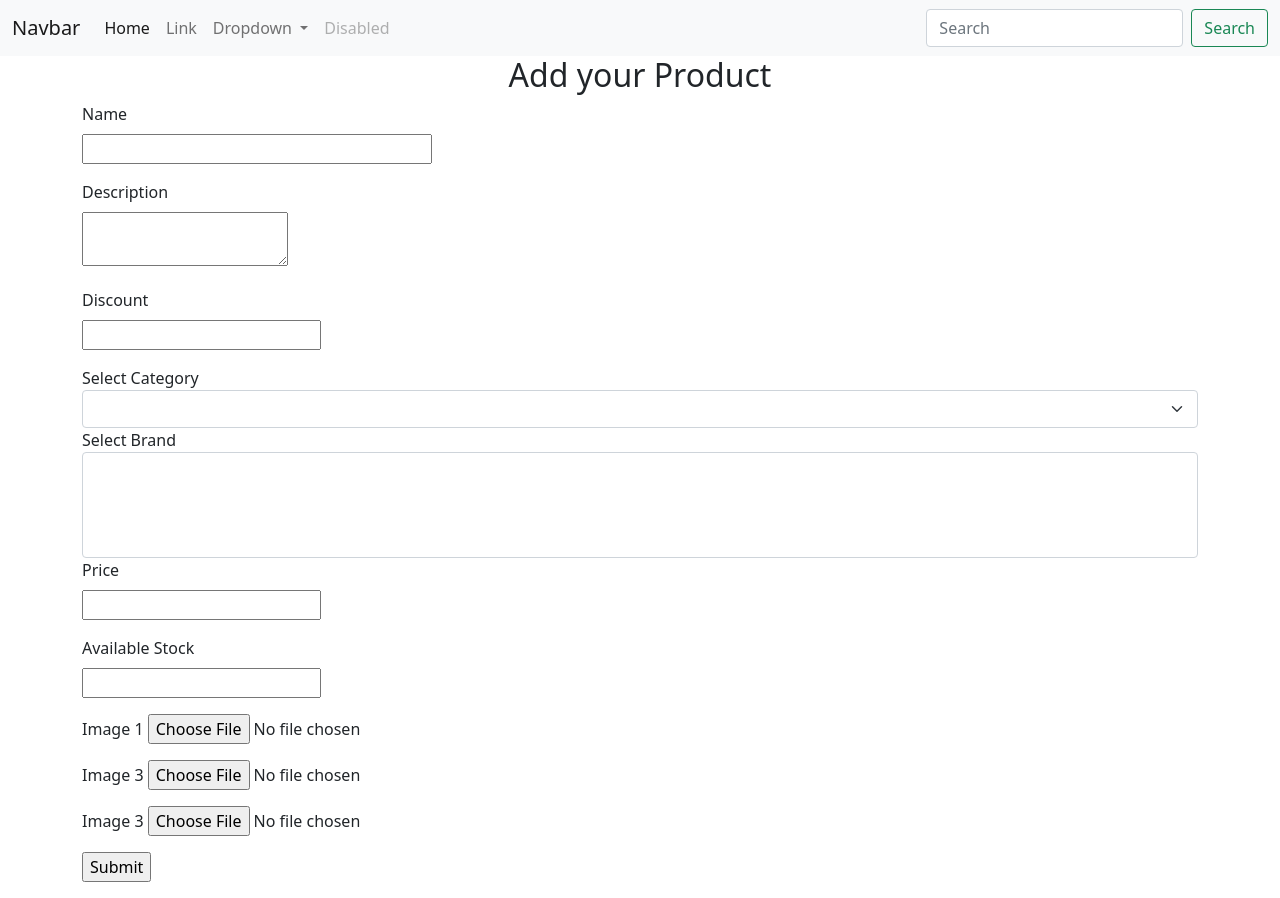
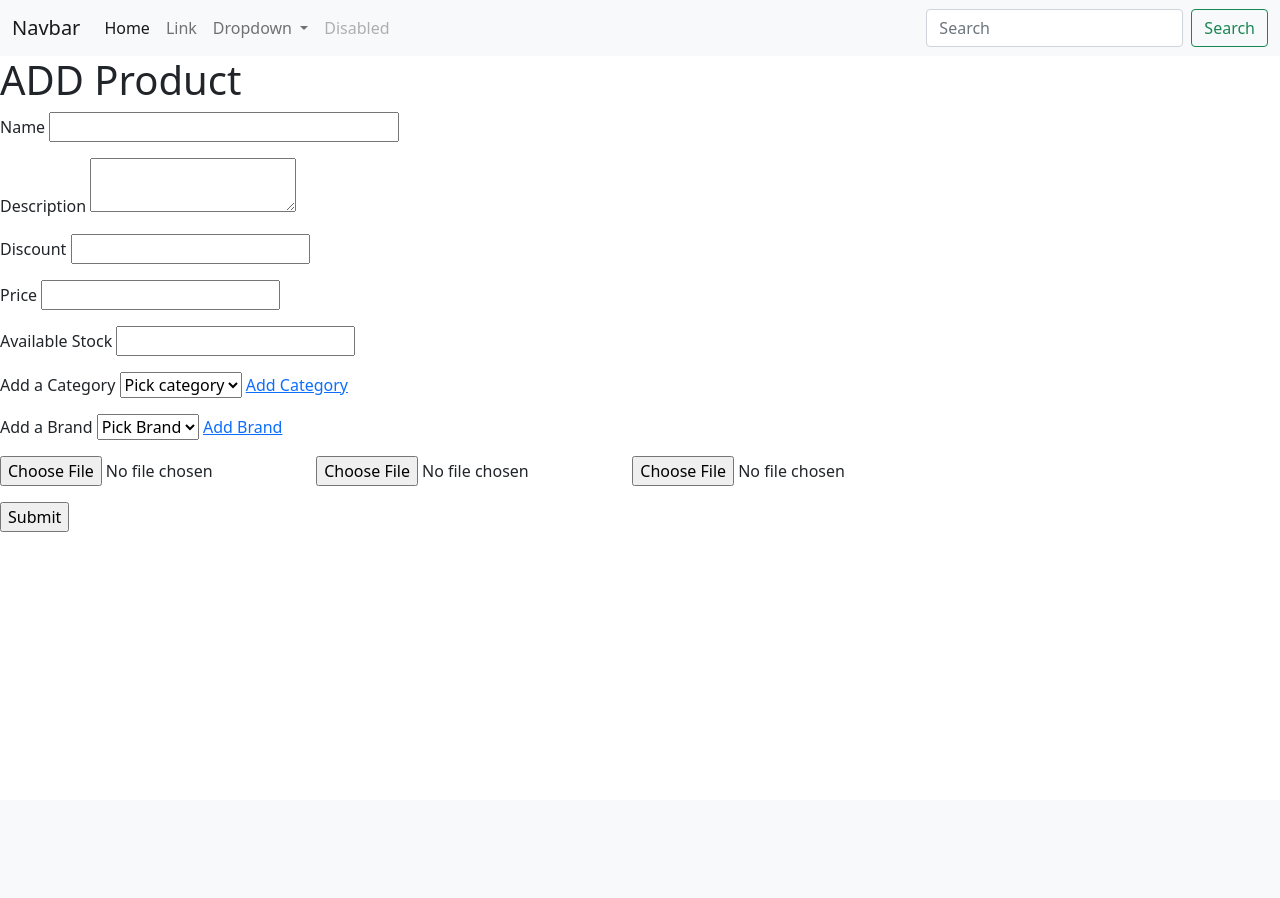
Before and after one commit to jagz97/Cmpe131-Team-6, a Flask app: template app/templates/items/product.html in a window 1280 px wide. After the commit the page ends 532 px from the top, so only its background shows below. Run offline with Flask 2, Linux system fonts and the light colour scheme; the template is opened without the code that fills it: values that come from a table or form of the project are taken from there, others are empty; data comes from the database, SQL or seed files in the repository; parts of the project's set-up code (start-up, migrations or seed data) failed here and were passed over; some libraries are stand-ins or nearby versions.

Commit message:
add products, categories, brands and add pictures of items including display items with pictures on home page completed

```diff
--- a/app/forms.py
+++ b/app/forms.py
@@ -1,30 +1,22 @@
+
 from flask_wtf import FlaskForm
 from flask_wtf.file import FileAllowed, FileField, FileRequired
-from wtforms import Form,SubmitField, StringField, IntegerField,TextAreaField
+from wtforms import Form, SubmitField, StringField, IntegerField, TextAreaField, SelectField
 from wtforms.validators import DataRequired
 
+
 class Products(Form):
-    name = StringField('Name',validators=[DataRequired()])
-    description = TextAreaField("Description", validators=[DataRequired()])
+    name = StringField('Name', validators=[DataRequired()])
+    description = TextAreaField('Description', validators=[DataRequired()])
     discount = IntegerField('Discount')
-    price = IntegerField('Price',validators=[DataRequired()])
-    availableStock = IntegerField('Available Stock', validators=[DataRequired()])
+    price = IntegerField('Price', validators=[DataRequired()])
+    availableStock = IntegerField(
+        'Available Stock', validators=[DataRequired()])
     submit = SubmitField('Submit')
 
-    image = FileField('Image 1', validators=[FileRequired(), FileAllowed(['png','gif','jpg','jpeg'])])
-    image1 = FileField('Image 2', validators=[FileRequired(), FileAllowed(['png','gif','jpg','jpeg'])])
-    image2 = FileField('Image 3', validators=[FileRequired(), FileAllowed(['png','gif','jpg','jpeg'])])
-class LoginForm(Form):
-    username = StringField('Username', validators=[DataRequired()])
-    password = PasswordField('Password', validators=[DataRequired()])
-    remember_me = BooleanField('Remember Me')
-    submit = SubmitField('Sign In')
-class AddressForm(Form):
-    full_name = StringField('Full Name',validators=[DataRequired()])
-    address_line_one = StringField('Address Line 1',validators=[DataRequired()])
-    address_line_two = StringField('Address Line 2')
-    city = StringField('City',validators=[DataRequired()])
-    state_province_region = StringField('State/Province/Region',validators=[DataRequired()])
-    zip_postal_code = StringField('ZIP/Postal Code',validators=[DataRequired()])
-    country = StringField('Country',validators=[DataRequired()])
-    submit = SubmitField('Add Address')
+    image = FileField('Image 1', validators=[
+                      FileRequired(), FileAllowed(['png', 'gif', 'jpg', 'jpeg'])])
+    image_1 = FileField('Image 2', validators=[
+                        FileRequired(), FileAllowed(['png', 'gif', 'jpg', 'jpeg'])])
+    image_2 = FileField('Image 3', validators=[
+                        FileRequired(), FileAllowed(['png', 'gif', 'jpg', 'jpeg'])])
--- a/app/templates/items/product.html
+++ b/app/templates/items/product.html
@@ -1,6 +1,7 @@
 {% extends 'base.html' %}
 
 {% block content %}
+<div>
 
     {% with messages = get_flashed_messages() %}
     {% if messages %}
@@ -10,72 +11,78 @@
     {% endfor %}
     {% endif %}
     {% endwith %}
+    <h1>ADD Product</h1>
+    <form enctype=multipart/form-data action="{{ url_for('addproduct') }}" method="POST">
 
-<div class="container">
+        <p>
+            {{ form.name.label }}
+            {{ form.name(size=32) }}
+
+        </p>
+
+        <p>
+            {{ form.description.label }}
+            {{ form.description() }}
+
+        </p>
+
+        <p>
+            {{ form.discount.label }}
+            {{ form.discount(size=3) }}
+
+        </p>
+
+        <p>
+            {{ form.price.label }}
+            {{ form.price(size=32) }}
+
+        </p>
+
+        <p>
+            {{ form.availableStock.label }}
+            {{ form.availableStock (size=32) }}
+
+        </p>
 
 
-    <h2 class="text-center">Add your Product</h2>
+        <p>
+            <label for="category">Add a Category</label>
+            <select name="category" id="category" required>
+                <option value="">Pick category</option>
+                {% for i in categories %}
+                <option value="category.id"> {{i.name}} </option>
+                {% endfor %}
 
-    <form action="" method="POST">
+            </select>
 
-        <div class="form-contrl">
-            <label for="form-control" class="form-label">{{ form.name.label }}</label>
-            <p>{{ form.name(size=32) }}</p>
+            <a href="{{ url_for('addcategory') }}" class="link-primary">Add Category</a>
 
-            <label for="form-control" class="form-label">{{form.description.label}}</label>
-            <p>{{ form.description(size=100) }}</p>
+        </p>
 
-            <label for="form-control" class="form-label">{{ form.discount.label }}</label>
-            <p>{{ form.discount(size=99) }}</p>
-
-            <label for="brand">Select Category</label>
-            <select class="form-select" aria-label="Default select example">
-                {% for i in category %}
-                <option value="brand.id">{{i.name}}</option>
+        <p>
+            <label for="brand">Add a Brand</label>
+            <select name="brand" id="brand" required>
+                <option value="">Pick Brand</option>
+                {% for i in brands %}
+                <option value="brand.id"> {{i.name}} </option>
                 {% endfor %}
             </select>
 
-            <label for="brand">Select Brand</label>
-            <select class="form-select" multiple aria-label="multiple select example">
+            <a href="{{ url_for('addbrand') }}" class="link-primary">Add Brand</a>
 
-                {% for i in brands %}
-                <option value="brand.id">{{i.name}}</option>
-                {% endfor %}
-            </select>
+        </p>
 
 
-            <label for="form-control" class="form-label">{{ form.price.label }}</label>
-            <p>{{ form.price(size=10000) }}</p>
+        <p>
+            <input type=file name=photo>
+            <input type=file name=photo1>
+            <input type=file name=photo2>
+        </p>
 
-            <label for="form-control" class="form-label"> {{ form.availableStock.label }}</label>
-            <p>{{ form.availableStock(size=1000) }}</p>
-
-            <p>
-                {{ form.image.label }}
-                {{ form.image }}
-            </p>
-            <p>
-                {{ form.image2.label }}
-                {{ form.image2 }}
-            </p>
-            <p>
-                {{ form.image2.label }}
-                {{ form.image2 }}
-            </p>
         <p>
             {{ form.submit() }}
         </p>
-
-
-
-        </div>
-
-
-
-
     </form>
-
-
 </div>
 
 {% endblock %}
```
Also changed, not shown: app/models.py (+36 -21 lines), app/routes.py (+45 -27 lines), app/templates/home.html (added, +30 -0 lines), 2 other files. Lines whose indentation alone changed are shown as unchanged.
